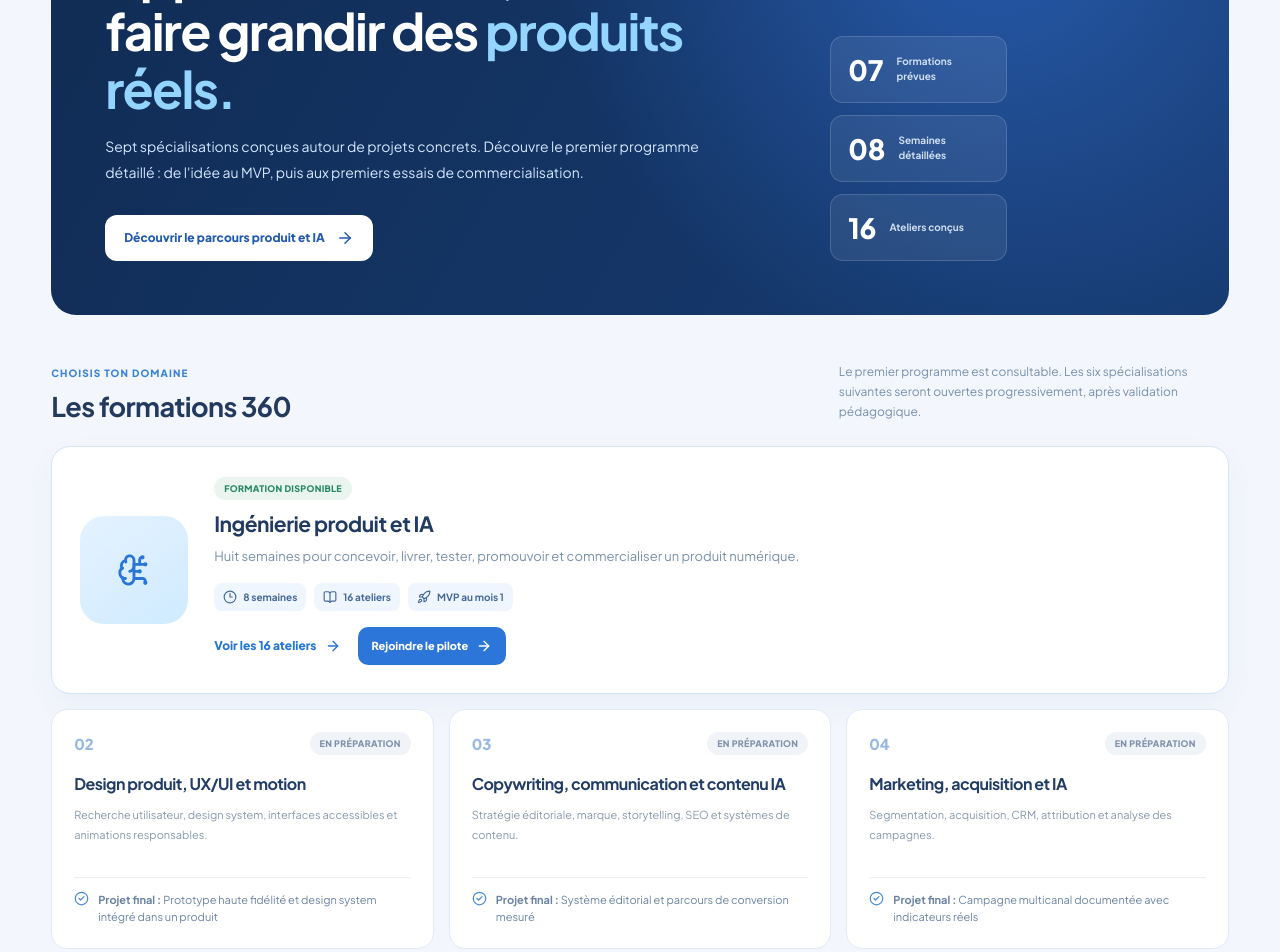
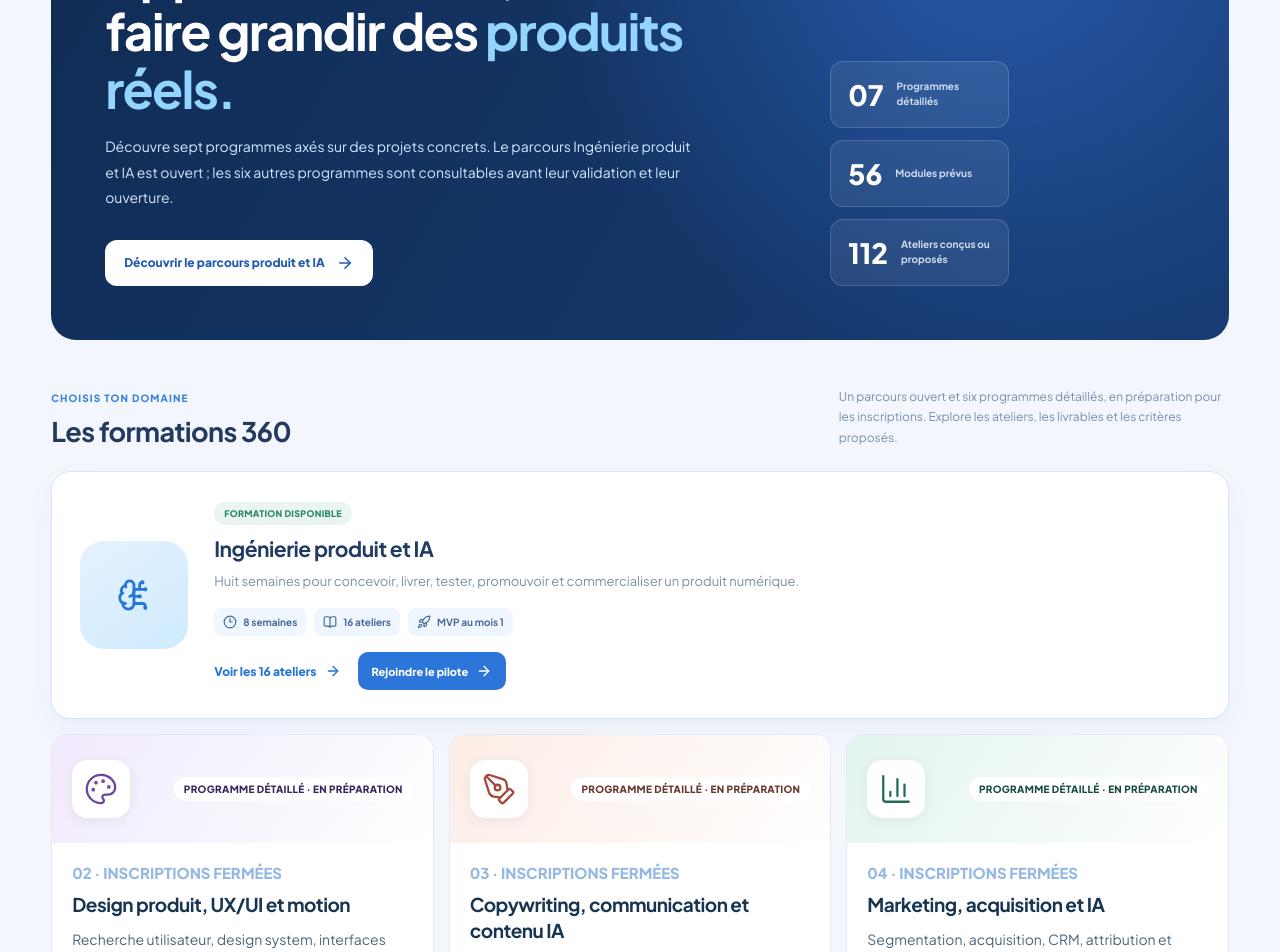
Before and after one commit to Zenethis-CMR/formation-pro-360, a Next.js app: page /catalogue in a window 1280 px wide. Shown: the part 240-1192 px from the top of the page. Built offline with nearby package versions, Linux system fonts and the light colour scheme.

Commit message:
feat(catalogue): expose seven detailed programs and clearly distinguish enrollment status

```diff
--- a/src/app/catalogue/page.tsx
+++ b/src/app/catalogue/page.tsx
@@ -1,27 +1,33 @@
 import type { Metadata } from "next";
 import Link from "next/link";
-import { ArrowRight, BookOpen, BrainCircuit, CheckCircle2, Clock3, GraduationCap, Layers3, Rocket, Sparkles } from "lucide-react";
+import { ArrowRight, BookOpen, BrainCircuit, CheckCircle2, Clock3, GraduationCap, Layers3, Rocket, Sparkles, Palette, PenTool, BarChart3, Workflow, ShieldCheck, BriefcaseBusiness } from "lucide-react";
 import { pilotCourse, specializations } from "@/lib/v2-public-catalog";
+import { specializationPrograms } from "@/lib/specialization-programs";
+import "./curriculum-360.css";
+const icons={palette:Palette,pen:PenTool,chart:BarChart3,workflow:Workflow,shield:ShieldCheck,briefcase:BriefcaseBusiness};
+const detailedCount=1+specializationPrograms.length;
+const weeks=pilotCourse.modules.length+specializationPrograms.reduce((n,p)=>n+p.modules.length,0);
+const workshops=pilotCourse.modules.reduce((n,m)=>n+m.lessons.length,0)+specializationPrograms.reduce((n,p)=>n+p.modules.reduce((a,m)=>a+m.lessons.length,0),0);
 export const metadata:Metadata={
   title:"Catalogue des formations 360 | Formation Pro 360",
   description:"Découvrez les sept formations 360, dont le parcours Ingénierie produit et IA : 8 semaines et 16 ateliers pratiques."
 };
 export default function CataloguePage(){
-  return <main className="v2catalog">
+  return <main className="v2catalog cf360">
     <header className="v2catalog-nav"><Link href="/catalogue" className="v2catalog-brand"><span><GraduationCap size={22}/></span>Formation <b>Pro 360</b></Link><nav aria-label="Accès aux espaces"><Link href="/login">Se connecter</Link><Link href="/espace" className="v2catalog-nav-primary">Mon espace <ArrowRight size={15}/></Link></nav></header>
     <div className="v2catalog-body">
       <section className="v2catalog-hero">
         <div className="v2catalog-hero-content"><span className="v2catalog-overline"><Sparkles size={14}/> CATALOGUE DES FORMATIONS 360</span><h1>Apprends à créer, lancer et faire grandir des <em>produits réels.</em></h1>
-          <p>Sept spécialisations conçues autour de projets concrets. Découvre le premier programme détaillé : de l'idée au MVP, puis aux premiers essais de commercialisation.</p>
+          <p>Découvre sept programmes axés sur des projets concrets. Le parcours Ingénierie produit et IA est ouvert ; les six autres programmes sont consultables avant leur validation et leur ouverture.</p>
           <Link className="v2catalog-main-link" href="/catalogue/ingenierie-produit-ia">Découvrir le parcours produit et IA <ArrowRight size={18}/></Link>
         </div>
         <div className="v2catalog-hero-metrics" aria-label="Le programme en chiffres">
-          <div><strong>07</strong><span>Formations prévues</span></div>
-          <div><strong>08</strong><span>Semaines détaillées</span></div>
-          <div><strong>16</strong><span>Ateliers conçus</span></div>
+          <div><strong>{String(detailedCount).padStart(2,"0")}</strong><span>Programmes détaillés</span></div>
+          <div><strong>{weeks}</strong><span>Modules prévus</span></div>
+          <div><strong>{workshops}</strong><span>Ateliers conçus ou proposés</span></div>
         </div>
       </section>
-      <section className="v2catalog-section" aria-labelledby="v2catalog-title"><div className="v2catalog-heading"><div><span>CHOISIS TON DOMAINE</span><h2 id="v2catalog-title">Les formations 360</h2></div><p>Le premier programme est consultable. Les six spécialisations suivantes seront ouvertes progressivement, après validation pédagogique.</p></div>
+      <section className="v2catalog-section" aria-labelledby="v2catalog-title"><div className="v2catalog-heading"><div><span>CHOISIS TON DOMAINE</span><h2 id="v2catalog-title">Les formations 360</h2></div><p>Un parcours ouvert et six programmes détaillés, en préparation pour les inscriptions. Explore les ateliers, les livrables et les critères proposés.</p></div>
         <div className="v2catalog-feature">
           <div className="v2catalog-feature-symbol"><BrainCircuit size={34}/></div>
           <div className="v2catalog-feature-copy"><span className="v2catalog-state">FORMATION DISPONIBLE</span><h3>{pilotCourse.name}</h3><p>{pilotCourse.summary}</p>
@@ -29,12 +35,12 @@ export default function CataloguePage(){
             <div className="v2catalog-feature-actions"><Link href="/catalogue/ingenierie-produit-ia" className="v2catalog-link">Voir les 16 ateliers <ArrowRight size={16}/></Link><Link href="/espace/parcours/ingenierie-produit-ia" className="v2catalog-enrollment-link">Rejoindre le pilote <ArrowRight size={16}/></Link></div>
           </div>
         </div>
-        <div className="v2catalog-grid">{specializations.map((track,i)=><article key={track.slug} className="v2catalog-track">
-          <div className="v2catalog-track-top"><span className="v2catalog-track-index">0{i+2}</span><span className="v2catalog-soon">EN PRÉPARATION</span></div>
-          <h3>{track.name}</h3><p>{track.summary}</p><div className="v2catalog-track-deliverable"><CheckCircle2 size={15}/><span><b>Projet final :</b> {track.deliverable}</span></div>
-        </article>)}</div>
+        <div className="v2catalog-grid">{specializations.map((track,i)=>{const Icon=icons[track.icon];return <article key={track.slug} className="v2catalog-track cf360-track" data-tone={track.icon}>
+          <div className="cf360-track-visual"><span><Icon size={34} strokeWidth={1.6}/></span><span className="v2catalog-soon">PROGRAMME DÉTAILLÉ · EN PRÉPARATION</span></div>
+          <div className="cf360-track-body"><span className="v2catalog-track-index">0{i+2} · INSCRIPTIONS FERMÉES</span><h3>{track.name}</h3><p>{track.summary}</p><div className="cf360-track-meta"><span>8 semaines</span><span>16 ateliers proposés</span></div><div className="v2catalog-track-deliverable"><CheckCircle2 size={15}/><span><b>Projet final :</b> {track.deliverable}</span></div><Link href={"/catalogue/"+track.slug}>Explorer le programme <ArrowRight size={16}/></Link></div>
+        </article>})}</div>
       </section>
-      <section className="v2catalog-note" aria-label="Information sur les inscriptions"><Layers3 size={21}/><div><strong>Parcours ouvert : inscription depuis ton espace personnel</strong><p>Le parcours Ingénierie produit et IA est publié. Connecte-toi pour vérifier ton éligibilité, t'inscrire gratuitement et réaliser les ateliers. Les six autres formations restent en préparation ; tes réalisations précédentes et leurs récompenses sont conservées.</p></div><Link href="/espace/parcours/ingenierie-produit-ia">Ouvrir le pilote <ArrowRight size={15}/></Link></section>
+      <section className="v2catalog-note" aria-label="Information sur les inscriptions"><Layers3 size={21}/><div><strong>Parcours ouvert : inscription depuis ton espace personnel</strong><p>Le parcours Ingénierie produit et IA est publié. Connecte-toi pour vérifier ton éligibilité, t'inscrire gratuitement et réaliser les ateliers. Les six autres formations restent fermées aux inscriptions, mais leurs programmes détaillés sont consultables. Tes réalisations précédentes et leurs récompenses sont conservées.</p></div><Link href="/espace/parcours/ingenierie-produit-ia">Ouvrir le pilote <ArrowRight size={15}/></Link></section>
       <footer className="v2catalog-footer"><span>© Formation Pro 360 · Catalogue des formations</span><Link href="/login">Connexion</Link></footer>
     </div>
   </main>;
```
